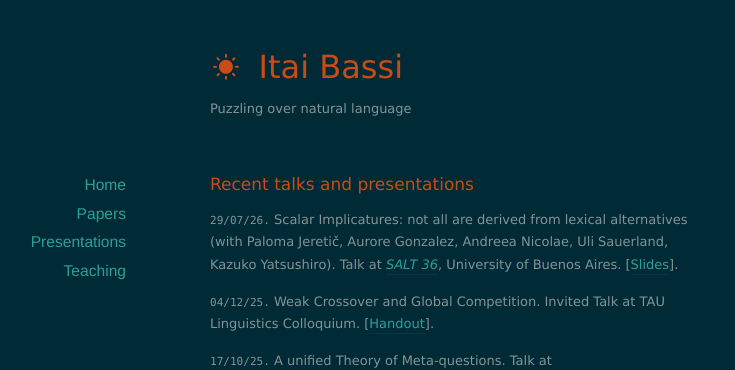
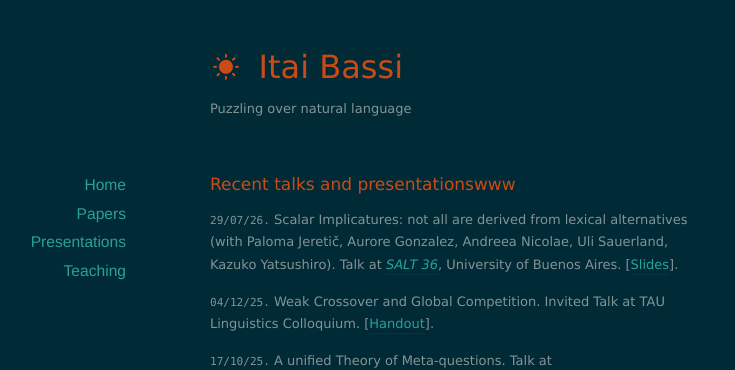
Before and after one commit to itaibassi/itaibassi.github.io, a Jekyll site: the page built from presentations/index.markdown, in a window 1280 px wide. Shown: the top 370 px of the page, without its empty margins (180-915 px from the left). Built offline with Jekyll 4.4.1, drawn with Linux system fonts in a browser that asks for light colours; nearby versions of some CDN libraries.

Commit message:
Update index.markdown

```diff
--- a/presentations/index.markdown
+++ b/presentations/index.markdown
@@ -6,7 +6,7 @@ title: Recent Presentations
 
 
 
-# Recent talks and presentations
+# Recent talks and presentationswww
 
 
 `29/07/26.`  Scalar Implicatures: not all are derived from
```
